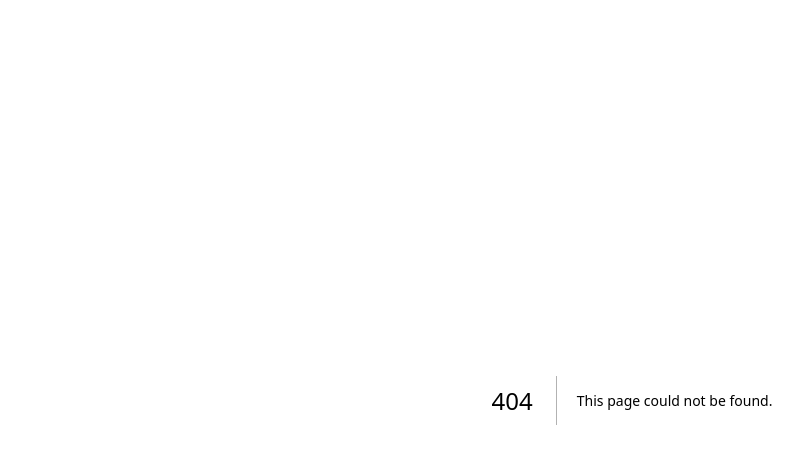
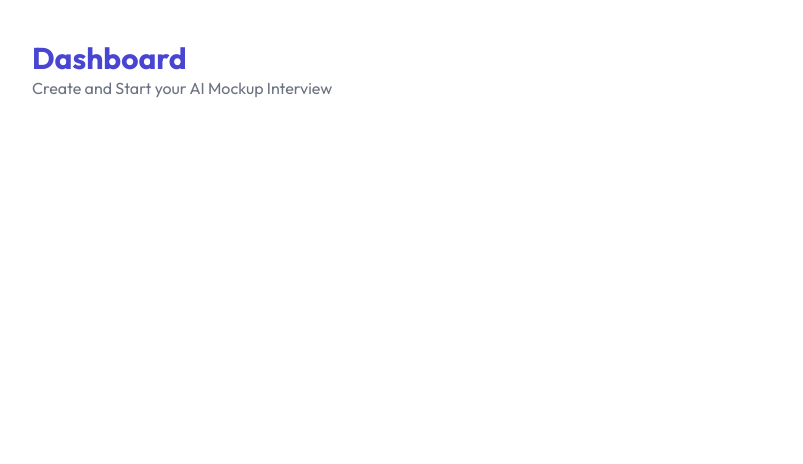
Before and after one commit to whd793/AI-Interview-App, a Next.js app: page /dashboard in a window 1280 px wide. Before the commit this address had no page. Shown: the top 464 px of the page, without its empty margins (8-811 px from the left). Built offline with nearby package versions, Linux system fonts and the light colour scheme.

Commit message:
added dashboard - redirection from signin to dashboard

```diff
--- /dev/null
+++ b/app/dashboard/page.jsx
@@ -0,0 +1,19 @@
+import { UserButton } from '@clerk/nextjs';
+import React from 'react';
+
+function Dashboard() {
+  return (
+    <div className='p-10'>
+      <h2 className='font-bold text-3xl text-primary'>Dashboard</h2>
+      <h2 className='text-gray-500'>
+        Create and Start your AI Mockup Interview
+      </h2>
+
+      <div className='grid grid-cols-1 md:grid-cols-3 my-5 gap-5'></div>
+
+      {/* Previous Interview List  */}
+    </div>
+  );
+}
+
+export default Dashboard;
```
